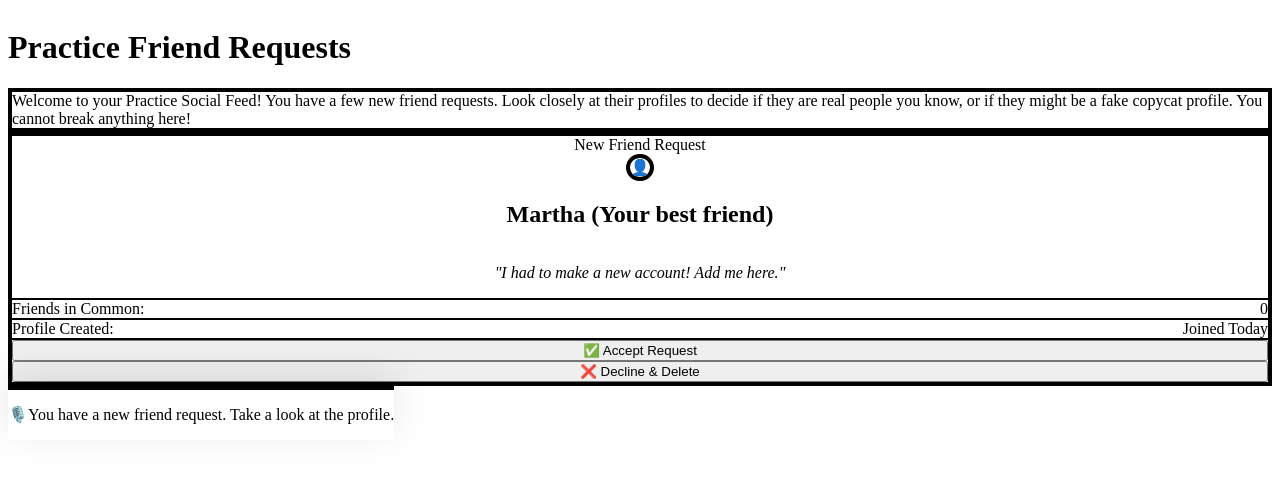
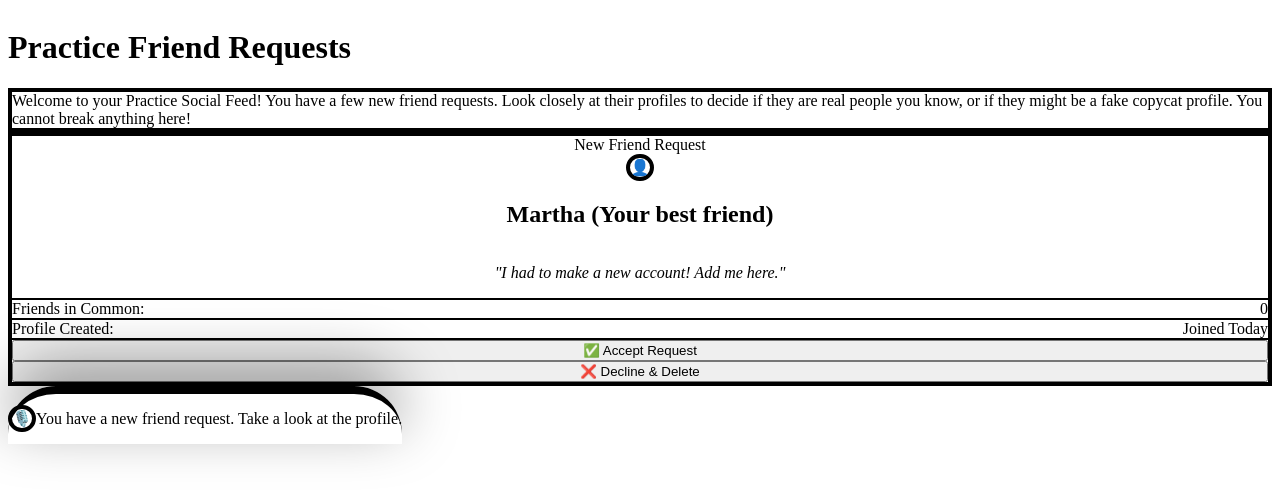
Before and after one commit to atullal/canopy, a Next.js app: page /fake-friend-request in a window 1280 px wide. Shown: the top 496 px of the page. Built offline with nearby package versions, Linux system fonts and the light colour scheme.

Commit message:
UX Polish: Elevate Voice Assistant Bar to V4 AAA Contrast and typography

```diff
--- a/app/components/AssistantVoiceBar.tsx
+++ b/app/components/AssistantVoiceBar.tsx
@@ -89,21 +89,21 @@
           animate={{ y: 0 }}
           exit={{ y: '100%' }}
           transition={{ type: 'spring', damping: 25, stiffness: 200 }}
-          className="fixed bottom-0 left-0 right-0 bg-white border-t-4 border-blue-500 shadow-[0_-10px_40px_rgba(0,0,0,0.1)] p-6 z-50 rounded-t-3xl max-w-4xl mx-auto"
+          className="fixed bottom-0 left-0 right-0 bg-blue-950 border-t-8 border-blue-600 shadow-[0_-20px_60px_rgba(0,0,0,0.4)] p-8 md:p-10 z-[100] rounded-t-[3rem] max-w-4xl mx-auto"
         >
           <div className="flex items-center gap-6">
-            <div className="w-16 h-16 rounded-full bg-blue-100 flex items-center justify-center flex-shrink-0 relative">
-              <span className="text-3xl">🎙️</span>
+            <div className="w-24 h-24 rounded-full bg-blue-900 border-4 border-blue-400 flex items-center justify-center flex-shrink-0 relative shadow-inner">
+              <span className="text-5xl drop-shadow-md">🎙️</span>
               {isSpeaking && (
                 <motion.div
                   animate={{ scale: [1, 1.2, 1] }}
                   transition={{ repeat: Infinity, duration: 1.5, ease: "easeInOut" }}
-                  className="absolute inset-0 rounded-full border-4 border-blue-400 opacity-50"
+                  className="absolute inset-0 rounded-full border-8 border-yellow-400 opacity-60"
                 />
               )}
             </div>
             <div className="flex-1">
-              <p className="text-2xl text-gray-800 font-medium leading-relaxed">
+              <p className="text-3xl md:text-4xl text-white font-black leading-tight tracking-wide">
                 {textToSpeak}
               </p>
             </div>
```
